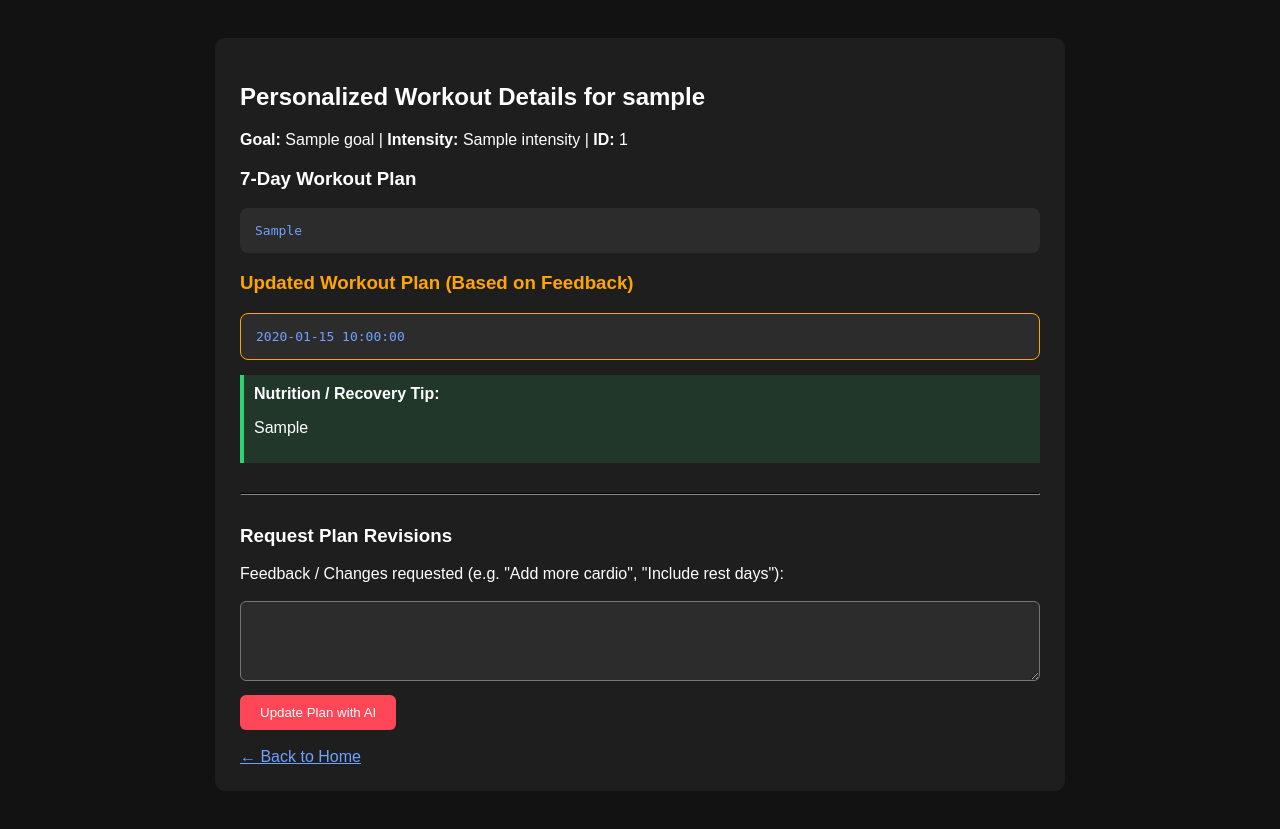
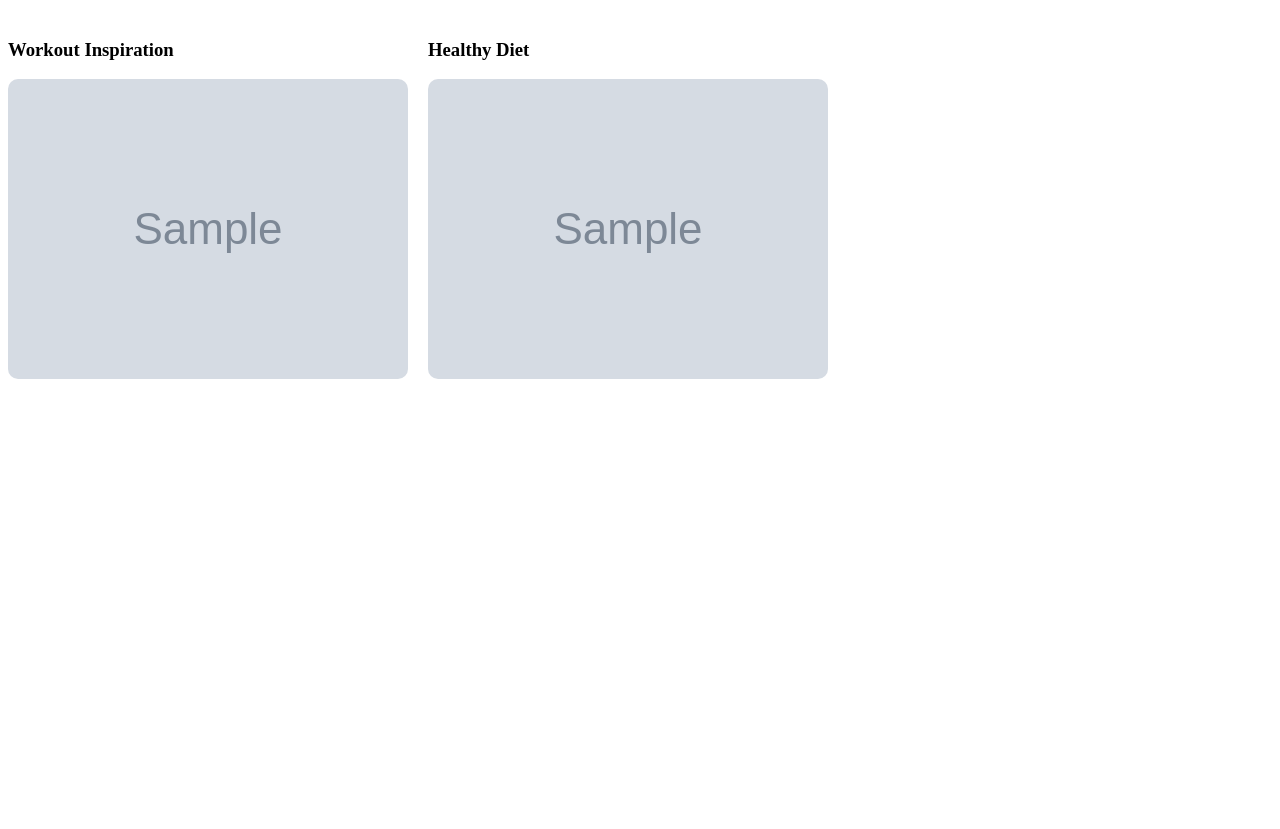
Before and after one commit to shahanihameedha-ctrl/FitBuddy, a Python web app: template templates/result.html in a window 1280 px wide. After the commit the page ends 379 px from the top, so only its background shows below. Run offline with Jinja, Linux system fonts and the light colour scheme; the template is opened without the code that fills it: most values are stand-ins (such as "Sample title", 1, 10 or a date in 2020); grey boxes marked "Sample" are stand-in pictures.

Commit message:
Add diet image section to result template

```diff
--- a/templates/result.html
+++ b/templates/result.html
@@ -1,49 +1,10 @@
-<!DOCTYPE html>
-<html lang="en">
-<head>
-    <meta charset="UTF-8">
-    <title>Your Workout Plan - FitBuddy</title>
-    <style>
-        body { font-family: sans-serif; background: #121212; color: #fff; padding: 30px; }
-        .container { max-width: 800px; margin: 0 auto; background: #1e1e1e; padding: 25px; border-radius: 10px; }
-        pre { background: #2c2c2c; padding: 15px; border-radius: 8px; white-space: pre-wrap; color: #70a1ff; }
-        .tip { background: #2ed57322; border-left: 4px solid #2ed573; padding: 10px; margin: 15px 0; }
-        .success { color: #2ed573; font-weight: bold; }
-        textarea { width: 100%; height: 80px; background: #2c2c2c; color: white; border-radius: 6px; padding: 10px; box-sizing: border-box; }
-        button { padding: 10px 20px; background: #ff4757; border: none; color: white; border-radius: 6px; cursor: pointer; margin-top: 10px; }
-    </style>
-</head>
-<body>
-<div class="container">
-    <h2>Personalized Workout Details for {{ username }}</h2>
-    <p><strong>Goal:</strong> {{ goal }} | <strong>Intensity:</strong> {{ intensity }} | <strong>ID:</strong> {{ user_id }}</p>
-
-    {% if msg %}<p class="success">{{ msg }}</p>{% endif %}
-
-    <h3>7-Day Workout Plan</h3>
-    <pre>{{ workout_plan }}</pre>
-
-    {% if updated_plan %}
-    <h3 style="color: #ffa502;">Updated Workout Plan (Based on Feedback)</h3>
-    <pre style="border: 1px solid #ffa502;">{{ updated_plan }}</pre>
-    {% endif %}
-
-    <div class="tip">
-        <strong>Nutrition / Recovery Tip:</strong>
-        <p>{{ nutrition_tip }}</p>
+<div class="image-container" style="display: flex; gap: 20px; margin-top: 20px;">
+    <div>
+        <h3>Workout Inspiration</h3>
+        <img src="{{ workout_image }}" alt="Workout Image" style="width: 100%; max-width: 400px; border-radius: 10px;">
     </div>
-
-    <hr style="border-color: #333; margin: 30px 0;">
-
-    <h3>Request Plan Revisions</h3>
-    <form action="/submit-feedback" method="post">
-        <input type="hidden" name="user_id" value="{{ user_id }}">
-        <label>Feedback / Changes requested (e.g. "Add more cardio", "Include rest days"):</label><br><br>
-        <textarea name="feedback" required></textarea>
-        <button type="submit">Update Plan with AI</button>
-    </form>
-    <br>
-    <a href="/" style="color: #70a1ff;">← Back to Home</a>
+    <div>
+        <h3>Healthy Diet</h3>
+        <img src="{{ diet_image }}" alt="Diet Image" style="width: 100%; max-width: 400px; border-radius: 10px;">
+    </div>
 </div>
-</body>
-</html>
```
